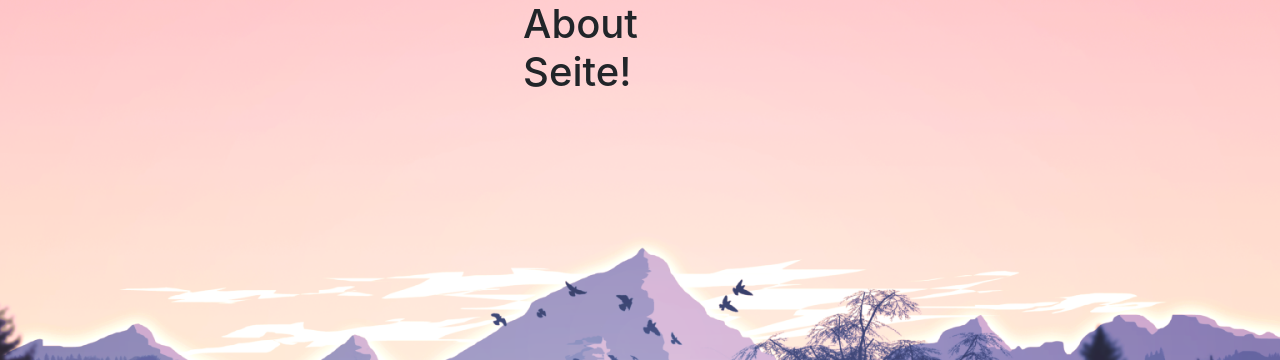
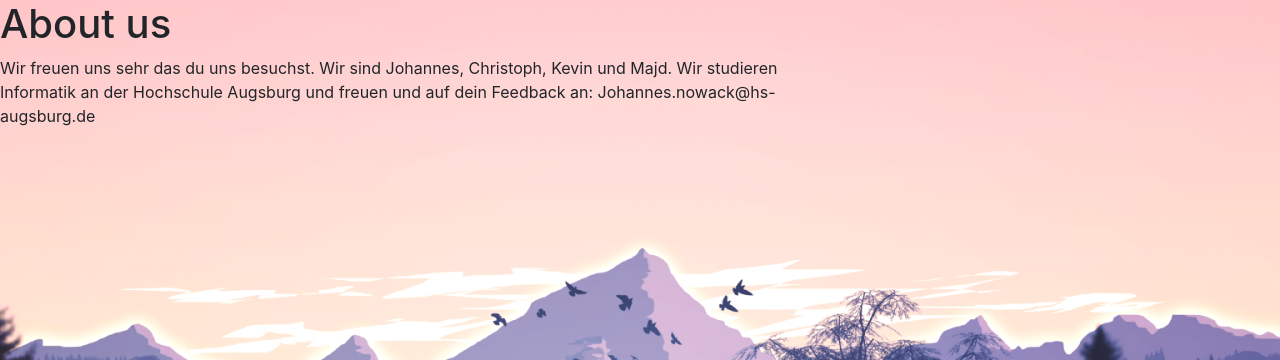
Before and after one commit to JojoNowack/book-store, a Django app: page /login/about/ in a window 1280 px wide. Shown: the part 60-420 px from the top of the page. Run offline with Django 3.2, Linux system fonts and the light colour scheme; some libraries are stand-ins or nearby versions.

Commit message:
button links oben geht auf start seite

```diff
--- a/book_store/account/templates/account/about.html
+++ b/book_store/account/templates/account/about.html
@@ -1,7 +1,11 @@
 {% extends 'account/base.html' %}
 
 {% block content %}
-   <h1>About Seite!</h1>
+   <h1>About us</h1>
+    Wir freuen uns sehr das du uns besuchst.
+    Wir sind Johannes, Christoph, Kevin und Majd.
+    Wir studieren Informatik an der Hochschule Augsburg und freuen und auf dein Feedback an:
+    Johannes.nowack@hs-augsburg.de
 {% endblock content %}
 
 
--- a/book_store/account/templates/account/header.html
+++ b/book_store/account/templates/account/header.html
@@ -9,7 +9,7 @@
 
 
        <title>Startseite</title>
-     <h1><a href="{% url 'about-site' %}">OnlineBib</a></h1>
+     <h1><a href="{% url 'books' %}">OnlineBib</a></h1>  <!---wohin der button links oben führt------>
 
    <header class="navmenu">
 
--- a/book_store/books/templates/header.html
+++ b/book_store/books/templates/header.html
@@ -8,7 +8,7 @@
 
 
 
-    <h1><a href="{% url 'about-site' %}">OnlineBib</a></h1>
+    <h1><a href="{% url 'books' %}">OnlineBib</a></h1>  <!---wohin der button links oben führt------>
 
 
 
```
